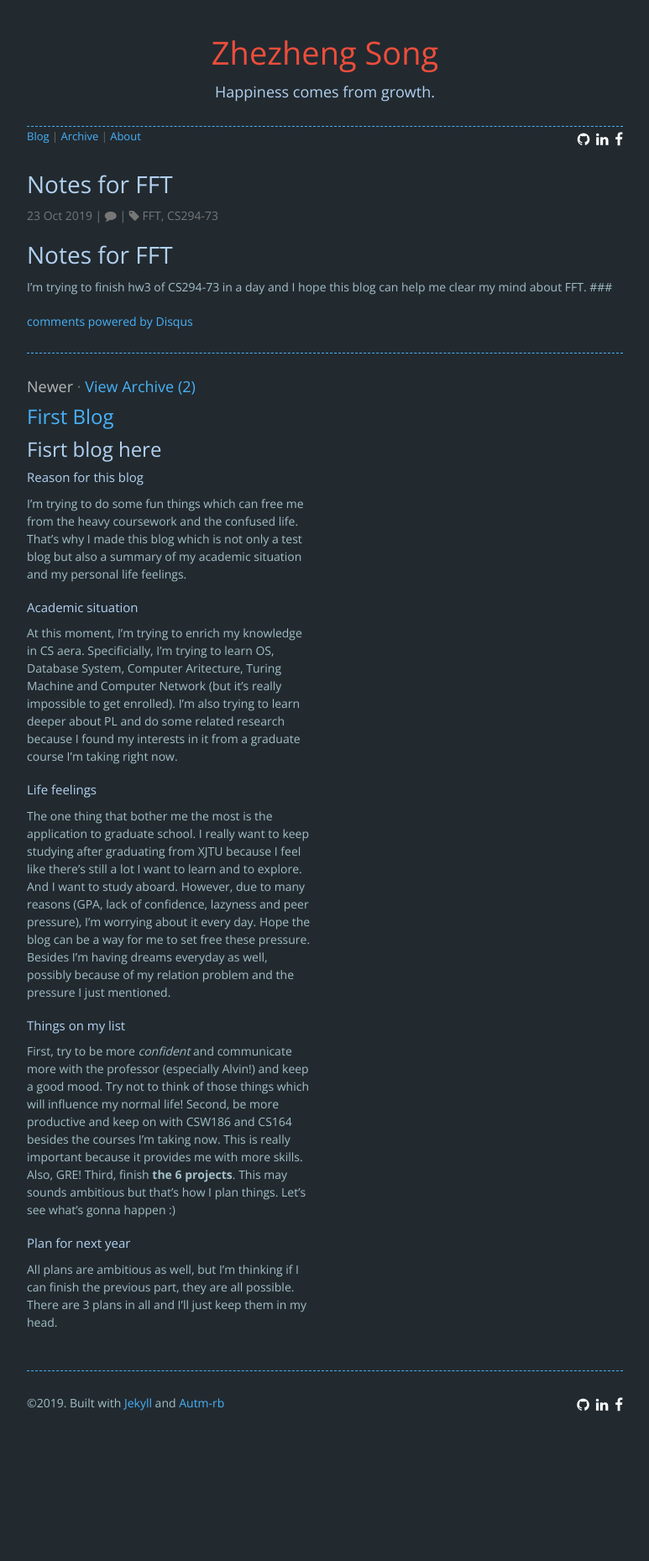
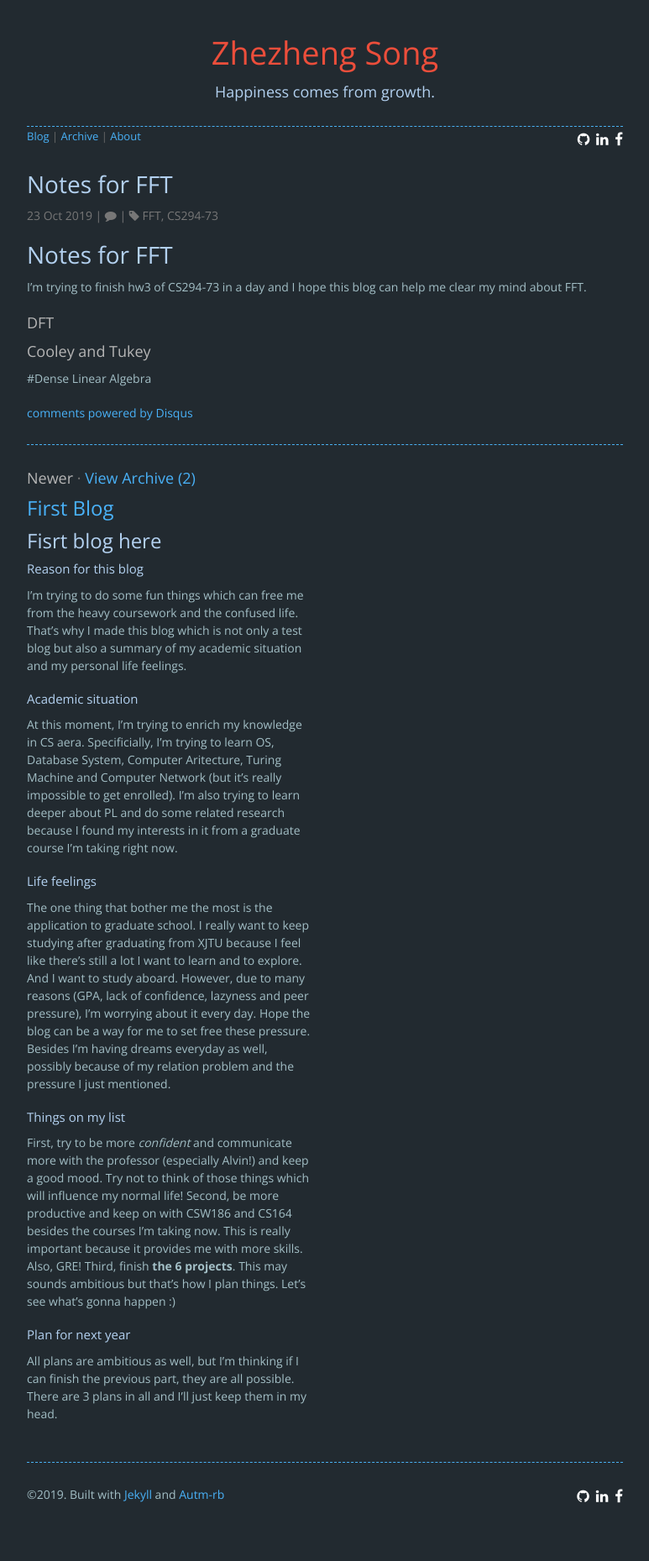
Before and after one commit to zhezhengsong/zhezhengsong.github.io, a Jekyll site: the page built from _posts/2019-10-23-FFT.md, in a window 1280 px wide. Shown: the whole page at 84% size, without its empty margins (253-1026 px from the left). Built offline with Jekyll 4.4.1, drawn with Linux system fonts in a browser that asks for light colours; nearby versions of some CDN libraries; comment, search, counter and statistics services are not loaded; before the commit the page ends 1750 px from its top, so only the background shows below that.

Commit message:
add title of post2

```diff
--- a/_posts/2019-10-23-FFT.md
+++ b/_posts/2019-10-23-FFT.md
@@ -6,4 +6,6 @@ tags: [FFT, CS294-73]
 
 # Notes for FFT
 I'm trying to finish hw3 of CS294-73 in a day and I hope this blog can help me clear my mind about FFT.
-###
+### DFT
+### Cooley and Tukey
+#Dense Linear Algebra
```
